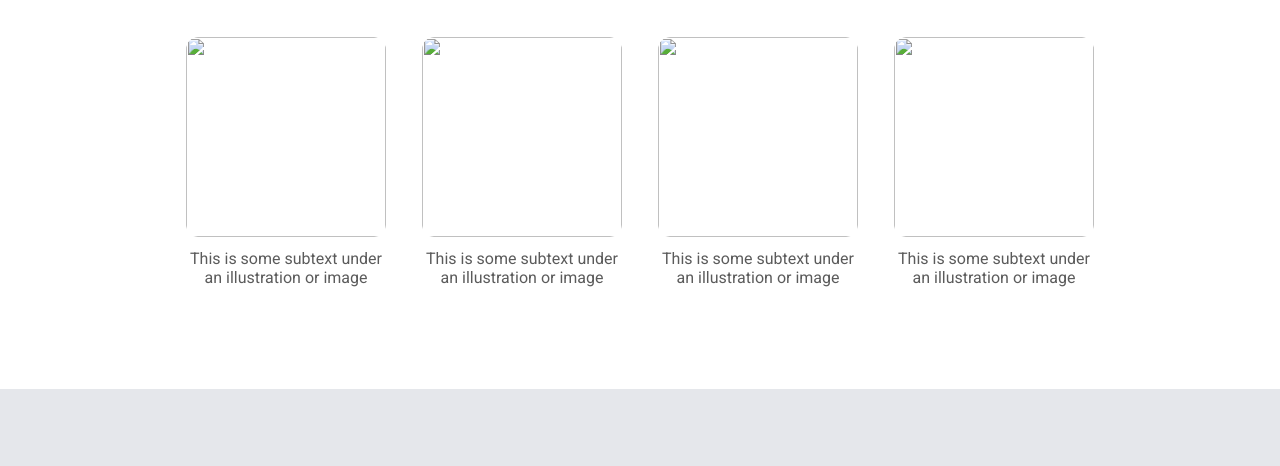
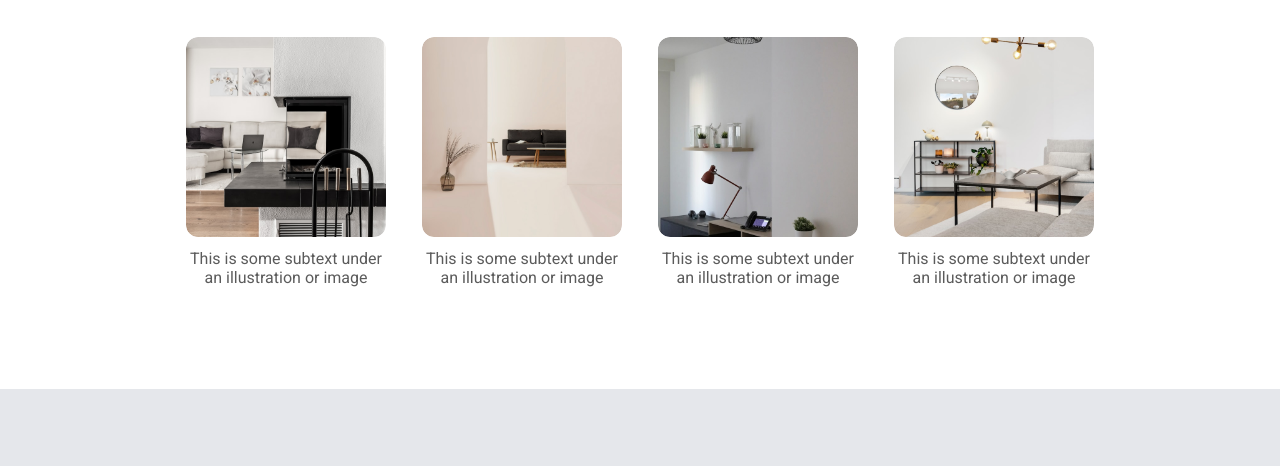
Before and after one commit to Ayeba12/Landing-page-odin, a plain HTML site: page index.html in a window 1280 px wide. Shown: the part 589-1055 px from the top of the page. Drawn offline with Linux system fonts and the light colour scheme; the site is published under a folder, as on GitHub Pages, so addresses that start at the root find nothing.

Commit message:
Edited the image links
The image links are not showing if the link are wrongly inputed

```diff
--- a/index.html
+++ b/index.html
@@ -53,19 +53,19 @@
              <!-- The container for the features -->
              <div class="feauture-container">
                 <div class="card">
-                    <div class="image"><img src="/images/armin-djuhic-mcL2f-J74GY-unsplash.jpg" alt="" srcset=""></div>
+                    <div class="image"><img src="./images/armin-djuhic-mcL2f-J74GY-unsplash.jpg" alt="" srcset=""></div>
                     <p>This is some subtext under an illustration or image</p>
                 </div>
                 <div class="card">
-                    <div class="image"><img src="/images/inside-weather-Uxqlfigh6oE-unsplash.jpg" alt="" srcset=""></div>
+                    <div class="image"><img src="./images/inside-weather-Uxqlfigh6oE-unsplash.jpg" alt="" srcset=""></div>
                     <p>This is some subtext under an illustration or image</p>
                 </div>
                 <div class="card">
-                    <div class="image"><img src="/images/jean-philippe-delberghe-yq3-dBbePpc-unsplash.jpg" alt="" srcset=""></div>
+                    <div class="image"><img src="./images/jean-philippe-delberghe-yq3-dBbePpc-unsplash.jpg" alt="" srcset=""></div>
                     <p>This is some subtext under an illustration or image</p>
                 </div>
                 <div class="card">
-                    <div class="image"><img src="/images/lisa-anna-5_EzoTUY5nk-unsplash.jpg" alt="" srcset=""></div>
+                    <div class="image"><img src="./images/lisa-anna-5_EzoTUY5nk-unsplash.jpg" alt="" srcset=""></div>
                     <p>This is some subtext under an illustration or image</p>
                 </div>
              </div>
```
